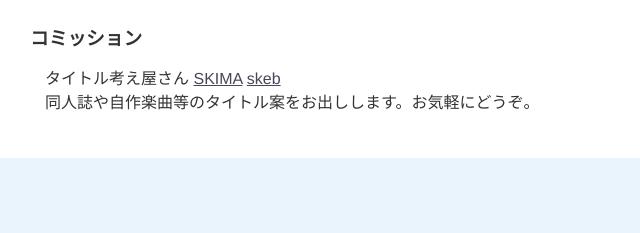
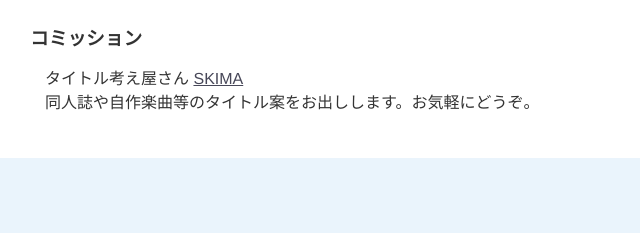
Before and after one commit to ariwara22/ariwara22.github.io, a plain HTML site: page shop.html in a window 1280 px wide. Shown: the part 630-863 px from the top of the page, 0-640 px from the left. Drawn offline with nearby package versions, Linux system fonts and the light colour scheme.

Commit message:
Update shop.html
Skeb削除

```diff
--- a/shop.html
+++ b/shop.html
@@ -73,7 +73,6 @@
             <dl>
                 <dｄ>タイトル考え屋さん
                     <a href="https://skima.jp/item/detail?item_id=191920&sk_code=sha01url&act=sha01url&utm_source=share&utm_medium=url&utm_campaign=sha01url" target="_blank">SKIMA</a>
-                    <a href="https://skeb.jp/@tsukasaxyz" target="_blank">skeb</a>
                 </dｄ>
                 <dt>同人誌や自作楽曲等のタイトル案をお出しします。お気軽にどうぞ。</dt>
             </dl>
```
